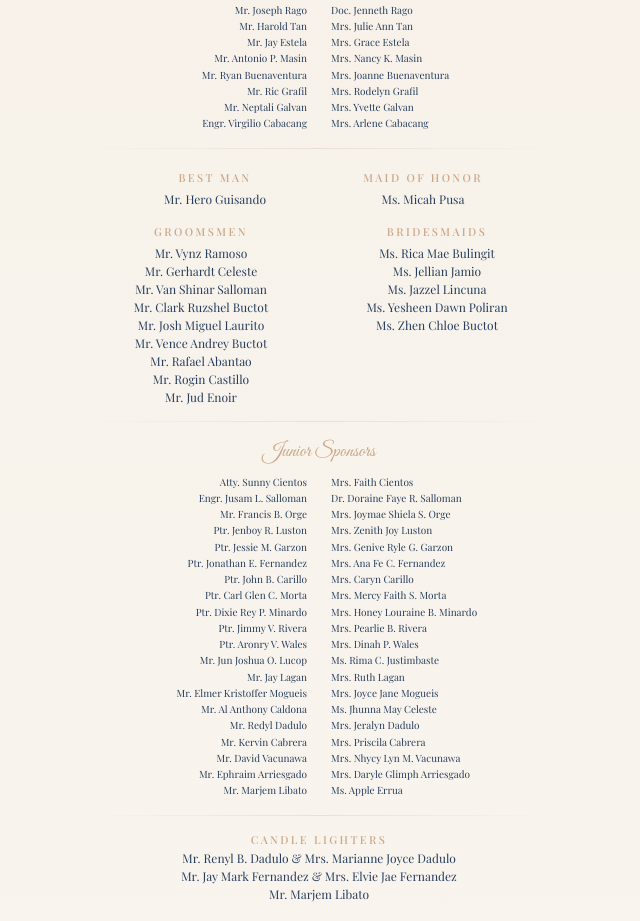
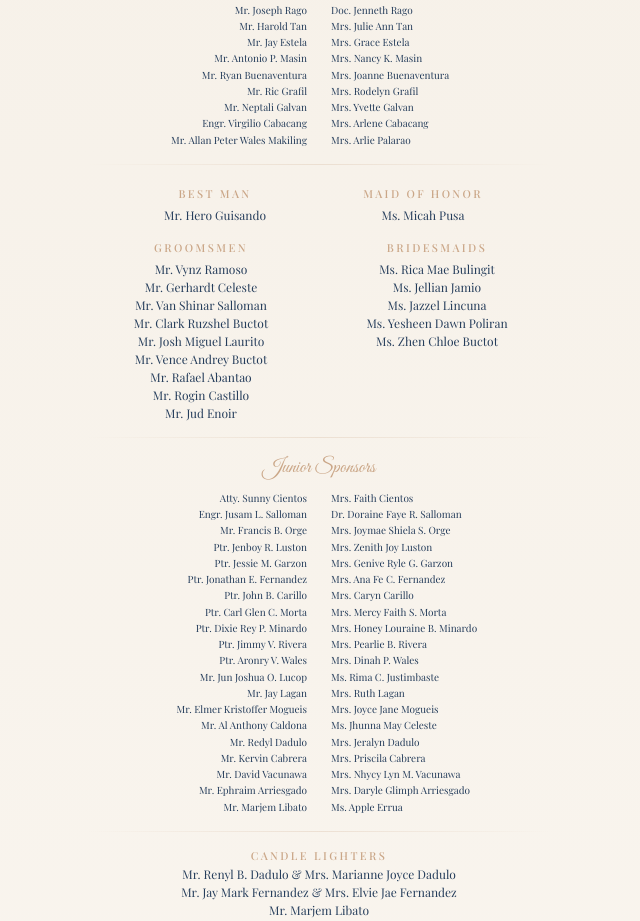
Before and after one commit to Japh09066/wedding-invitation, a Next.js app: page / in a window 1280 px wide. Shown: the part 6145-7066 px from the top of the page, without its empty margins (321-961 px from the left). Built offline with nearby package versions, Linux system fonts and the light colour scheme; no server answers; a web font is replaced by a local one.

Commit message:
Add Mr. Allan Peter Wales Makiling (ninong) and Mrs. Arlie Palarao (ninang) to principal sponsors

```diff
--- a/app/components/EntourageSection.tsx
+++ b/app/components/EntourageSection.tsx
@@ -61,6 +61,7 @@ const ninongs = [
   'Mr. Ric Grafil',
   'Mr. Neptali Galvan',
   'Engr. Virgilio Cabacang',
+  'Mr. Allan Peter Wales Makiling',
 ];
 
 const ninangs = [
@@ -92,6 +93,7 @@ const ninangs = [
   'Mrs. Rodelyn Grafil',
   'Mrs. Yvette Galvan',
   'Mrs. Arlene Cabacang',
+  'Mrs. Arlie Palarao',
 ];
 
 const bestMan = 'Mr. Hero Guisando';
```
